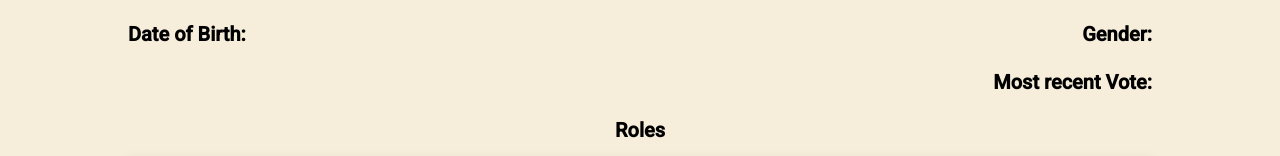
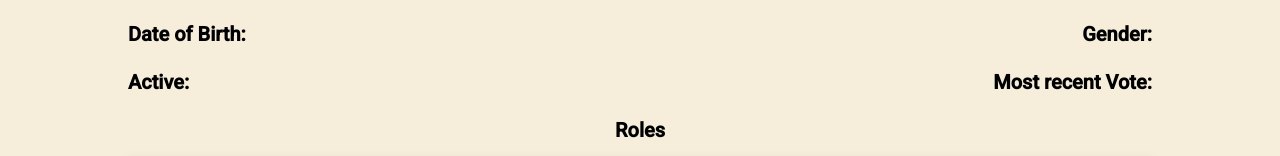
Before and after one commit to leonelzambroni/congressApp, an Angular app: page /congressman-detail/1 in a window 1280 px wide. Shown: the part 162-318 px from the top of the page. Built offline with nearby package versions, Linux system fonts and the light colour scheme; no server answers.

Commit message:
added inOffice to the detail

```diff
--- a/src/app/components/member-details/member-details.component.html
+++ b/src/app/components/member-details/member-details.component.html
@@ -21,9 +21,9 @@
                 <h2 id="birth">
                     <span class="title">Date of Birth: </span> {{dateOfBirth | date: 'MM/dd/yyyy'}}
                 </h2>
-                <!-- <h2 id="inOffice" [ngClass]="{'active': inOffice == 'true', 'inactive': inOffice == 'false'}">
+                <h2 id="inOffice" [ngClass]="{'active': inOffice == 'true', 'inactive': inOffice == 'false'}">
                     <span class="title">Active: </span> {{inOffice}}
-                </h2> -->
+                </h2>
 
                 <!-- <label id="last-updated">
                 {{lastUpdated | date: 'medium'}}
```
